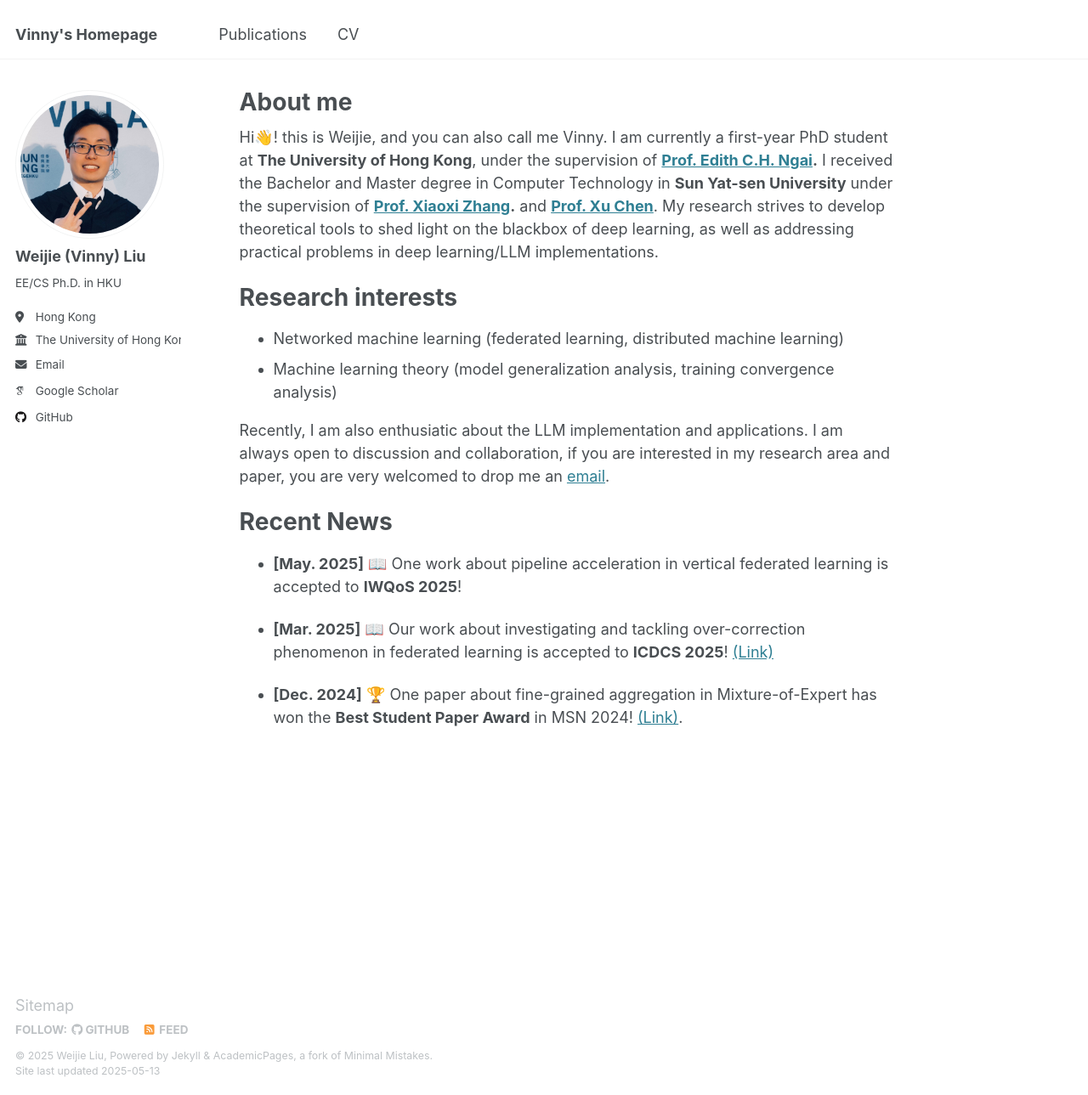
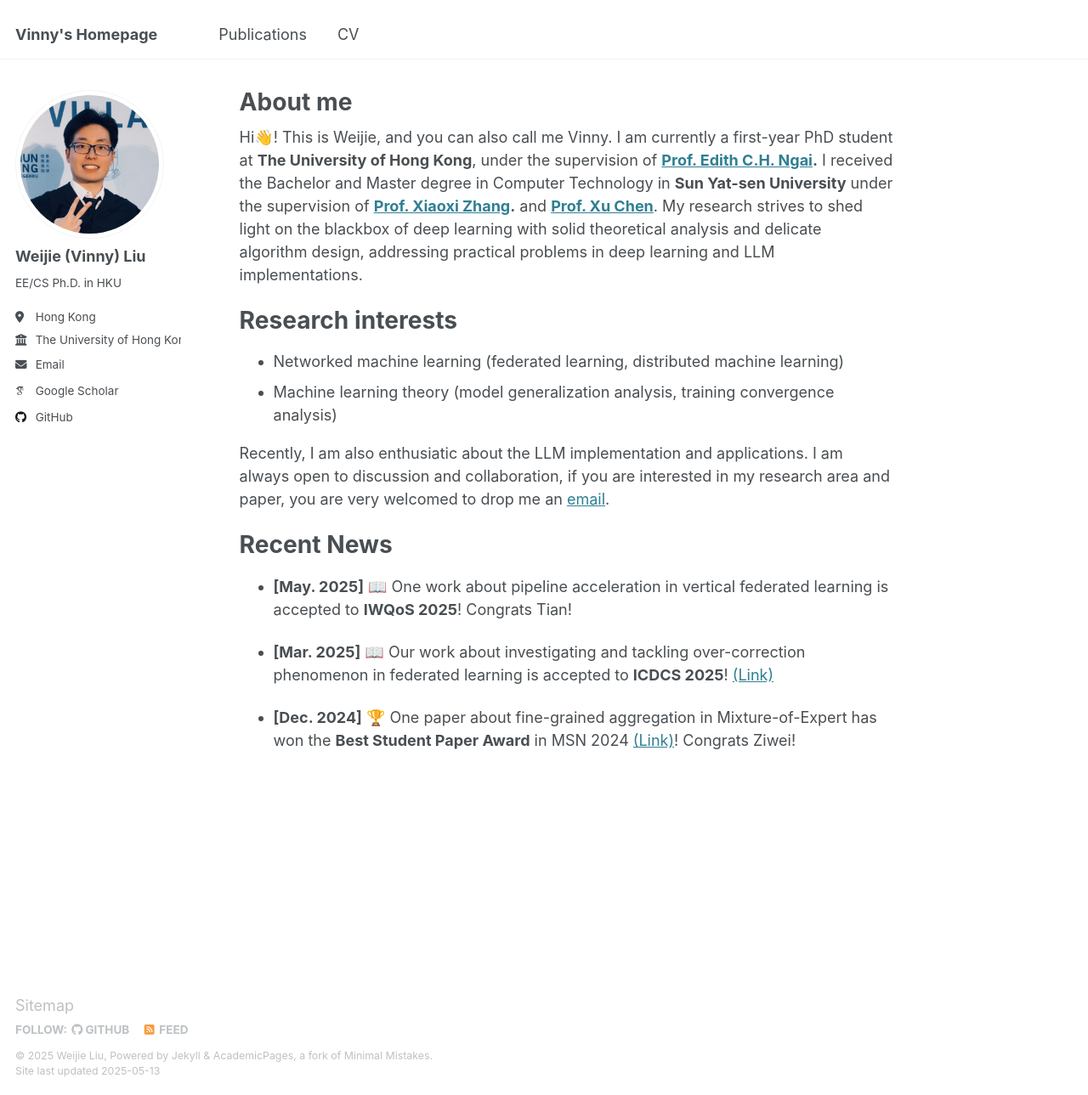
Before and after one commit to VinnyLiu0817/VinnyLiu0817.github.io, a Jekyll site: the page built from _pages/about.md, in a window 1280 px wide and 1289 px high. Shown: the whole window at 85% size. Built offline with Jekyll 4.4.1, drawn with Linux system fonts in a browser that asks for light colours; emoji names are drawn with the system emoji font; some web fonts are replaced.

Commit message:
update about.md

```diff
--- a/_pages/about.md
+++ b/_pages/about.md
@@ -7,7 +7,7 @@ redirect_from:
   - /about.html
 ---
 
-Hi:wave:! this is Weijie, and you can also call me Vinny. I am currently a first-year PhD student at **The University of Hong Kong**, under the supervision of **[Prof. Edith C.H. Ngai](https://www.eee.hku.hk/~iotlab/EdithNgai.html).** I received the Bachelor and Master degree in Computer Technology in **Sun Yat-sen University** under the supervision of **[Prof. Xiaoxi Zhang](https://0xxz.github.io).** and **[Prof. Xu Chen](https://sites.google.com/view/xcsysu/home)**. My research strives to develop theoretical tools to shed light on the blackbox of deep learning, as well as addressing practical problems in deep learning/LLM implementations.
+Hi:wave:! This is Weijie, and you can also call me Vinny. I am currently a first-year PhD student at **The University of Hong Kong**, under the supervision of **[Prof. Edith C.H. Ngai](https://www.eee.hku.hk/~iotlab/EdithNgai.html).** I received the Bachelor and Master degree in Computer Technology in **Sun Yat-sen University** under the supervision of **[Prof. Xiaoxi Zhang](https://0xxz.github.io).** and **[Prof. Xu Chen](https://sites.google.com/view/xcsysu/home)**. My research strives to shed light on the blackbox of deep learning with solid theoretical analysis and delicate algorithm design, addressing practical problems in deep learning and LLM implementations.
 
 Research interests
 ======
@@ -18,8 +18,8 @@ Recently, I am also enthusiatic about the LLM implementation and applications. I
 
 Recent News
 ======
-* **[May. 2025]** :book: One work about pipeline acceleration in vertical federated learning is accepted to **IWQoS 2025**!
+* **[May. 2025]** :book: One work about pipeline acceleration in vertical federated learning is accepted to **IWQoS 2025**! Congrats Tian!
 
 * **[Mar. 2025]** :book: Our work about investigating and tackling over-correction phenomenon in federated learning is accepted to **ICDCS 2025**! [(Link)](https://arxiv.org/abs/2504.17528)
 
-* **[Dec. 2024]** :trophy: One paper about fine-grained aggregation in Mixture-of-Expert has won the **Best Student Paper Award** in MSN 2024! [(Link)](https://arxiv.org/pdf/2411.02115).
+* **[Dec. 2024]** :trophy: One paper about fine-grained aggregation in Mixture-of-Expert has won the **Best Student Paper Award** in MSN 2024 [(Link)](https://arxiv.org/pdf/2411.02115)! Congrats Ziwei!
```
